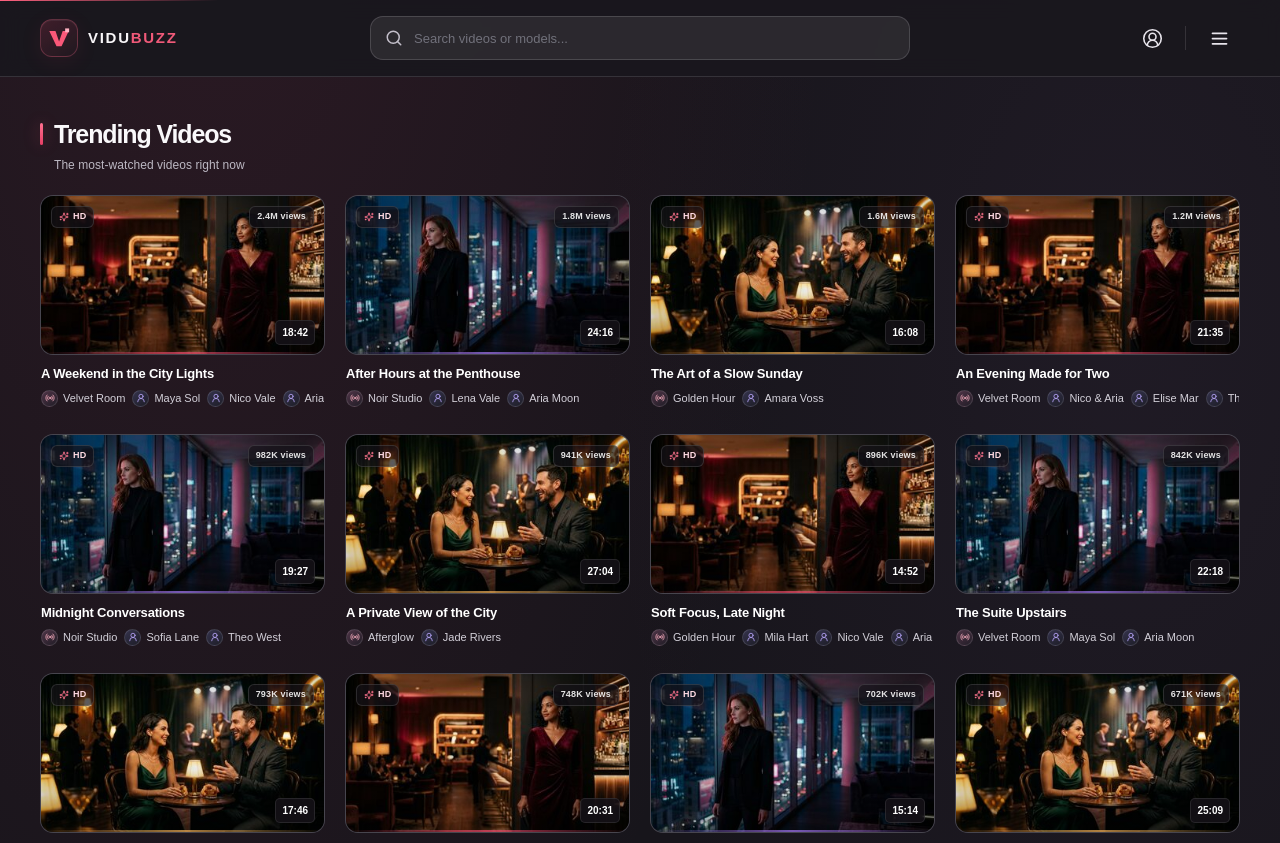
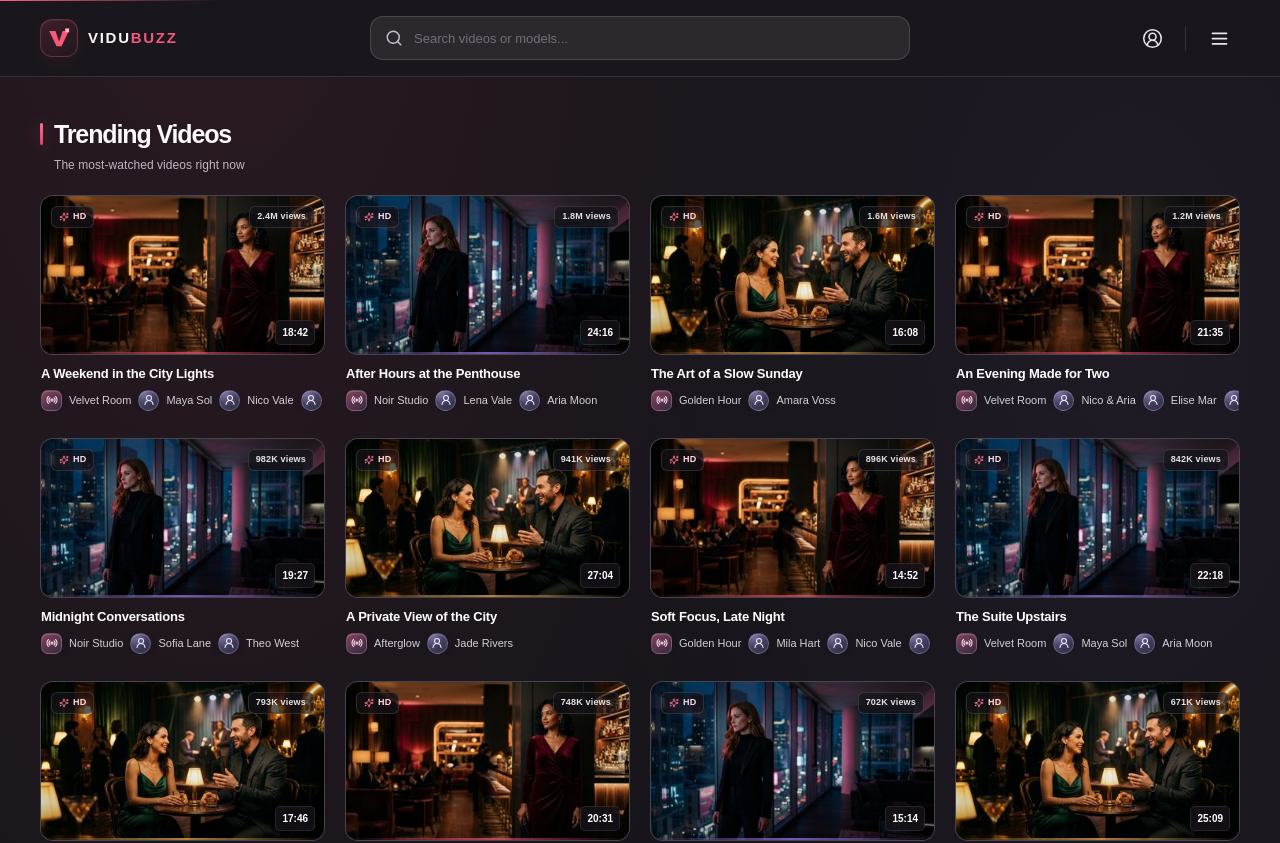
Before and after one commit to atikx2/vidubuzz1, a Next.js app: page / in a window 1280 px wide. Shown: the top 843 px of the page. Built offline with nearby package versions, Linux system fonts and the light colour scheme.

Commit message:
Polish creator and channel avatar icons
Co-authored-by: arena-agent <297053741+arena-agent@users.noreply.github.com>

```diff
--- a/app/globals.css
+++ b/app/globals.css
@@ -179,12 +179,13 @@ button { -webkit-tap-highlight-color: transparent; }
 .video-title { overflow: hidden; margin: 0 0 7px; color: #fff; font-size: 13px; font-weight: 650; letter-spacing: -.015em; line-height: 1.35; text-overflow: ellipsis; white-space: nowrap; }
 .creator-scroll { display: flex; align-items: center; gap: 7px; width: 100%; overflow-x: auto; overscroll-behavior-x: contain; scrollbar-width: none; white-space: nowrap; -webkit-overflow-scrolling: touch; }
 .creator-scroll::-webkit-scrollbar { display: none; }
-.creator-chip { display: inline-flex; align-items: center; gap: 5px; flex: 0 0 auto; color: #d3d0d9; font-size: 11px; line-height: 17px; }
+.creator-chip { display: inline-flex; align-items: center; gap: 7px; flex: 0 0 auto; color: #d3d0d9; font-size: 11px; line-height: 21px; }
 .creator-chip span:last-child { transition: color .15s; }
 .creator-chip:hover span:last-child { color: #fff; }
-.mini-avatar { display: grid; place-items: center; width: 17px; height: 17px; flex: 0 0 17px; border: 1px solid rgba(255,255,255,.12); border-radius: 50%; }
-.channel-avatar { background: linear-gradient(145deg, #4f3547, #211c26); color: #f6abbc; }
-.model-avatar { background: linear-gradient(145deg, #35334d, #1d1d27); color: #b8a5fa; }
+.mini-avatar { position: relative; display: grid; place-items: center; width: 21px; height: 21px; flex: 0 0 21px; overflow: hidden; border: 1px solid rgba(255,255,255,.17); box-shadow: inset 0 1px rgba(255,255,255,.15), 0 2px 7px rgba(0,0,0,.16); }
+.channel-avatar { border-radius: 7px; background: linear-gradient(145deg, #87435f 0%, #5d354f 48%, #352c3e 100%); color: #ffe0e8; }
+.model-avatar { border-radius: 50%; background: radial-gradient(circle at 30% 20%, rgba(255,255,255,.2), transparent 45%), linear-gradient(145deg, #62558f, #393650 72%); color: #f0eaff; }
+.creator-chip:hover .mini-avatar { border-color: rgba(255,255,255,.35); box-shadow: inset 0 1px rgba(255,255,255,.2), 0 2px 10px rgba(119,91,187,.25); }
 .creator-divider { color: #c3bfca; font-size: 10px; }
 .pagination-wrap { display: flex; flex-direction: column; align-items: center; gap: 12px; padding: 31px 0 0; }
 .pagination-note { display: flex; align-items: center; gap: 7px; color: #e2dfe6; font-size: 11px; font-weight: 650; }
--- a/components/homepage-content.tsx
+++ b/components/homepage-content.tsx
@@ -69,12 +69,12 @@ function VideoCard({ video, index }: { video: Video; index: number }) {
         <h3 className="video-title" title={video.title}>{video.title}</h3>
         <div className="creator-scroll" tabIndex={0} aria-label={`Channel ${video.channel}; models ${video.actors.join(", ")}`}>
           <span className="creator-chip channel-chip">
-            <span className="mini-avatar channel-avatar"><Radio size={10} /></span>
+            <span className="mini-avatar channel-avatar"><Radio size={12} strokeWidth={2.1} /></span>
             <span>{video.channel}</span>
           </span>
           {video.actors.map((actor) => (
             <span className="creator-chip model-chip" key={actor}>
-              <span className="mini-avatar model-avatar"><UserRound size={10} /></span>
+              <span className="mini-avatar model-avatar"><UserRound size={12} strokeWidth={2.1} /></span>
               <span>{actor}</span>
             </span>
           ))}
```
